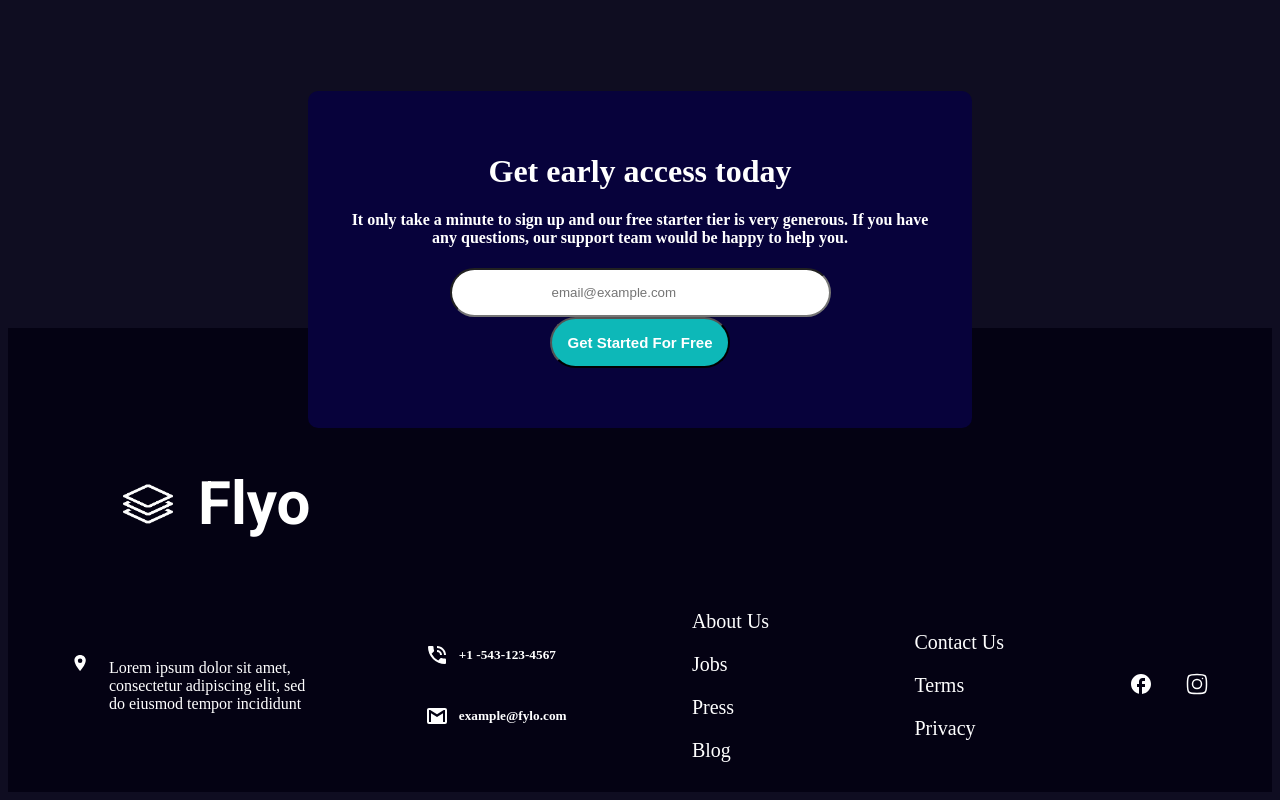
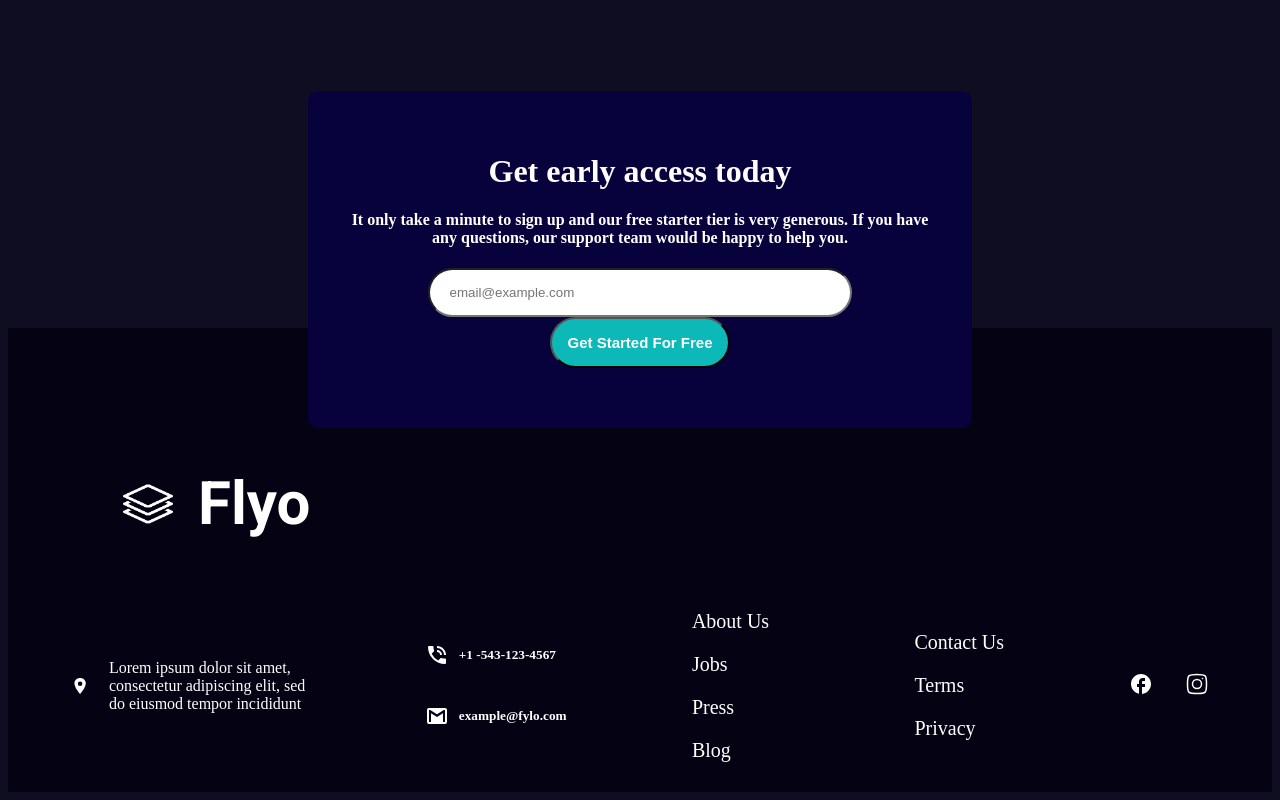
Before and after one commit to ITPRESH/FLYO, a plain HTML site: page index.html in a window 1280 px wide. Shown: the part 2503-3303 px from the top of the page. Drawn offline with Linux system fonts and the light colour scheme; a web font is replaced by a local one.

Commit message:
'flyo update'

```diff
--- a/style.css
+++ b/style.css
@@ -153,9 +153,15 @@ body{
     color:white;
 }
 
-#inputid{
+/* #inputid{
     padding:15px 100px;
     border-radius: 30px;
+} */
+
+.btndiv input[type=text] {
+    padding: 15px 20px;
+    border-radius: 30px ;
+    width: 70%;
 }
 
 
@@ -182,11 +188,13 @@ footer{
     margin:20px;
     font-size:20px;
     color:white;
+    align-items: center;
 }
 
 #loremdiv{
     display: flex;
     width:20%;
+    align-items: center;
 }
 #location{
     margin-right:20px;
```
